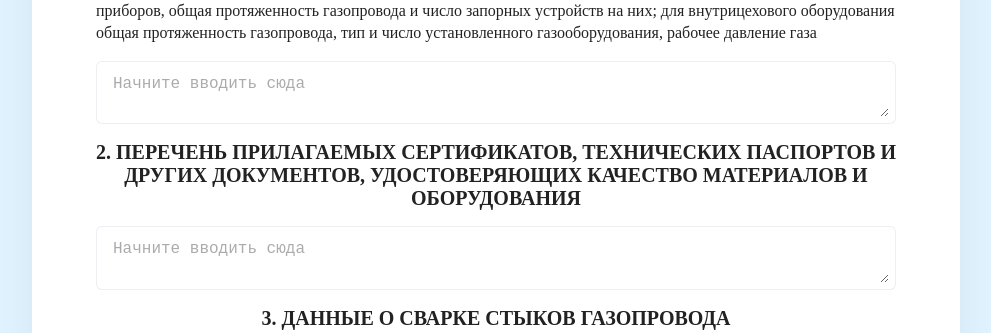
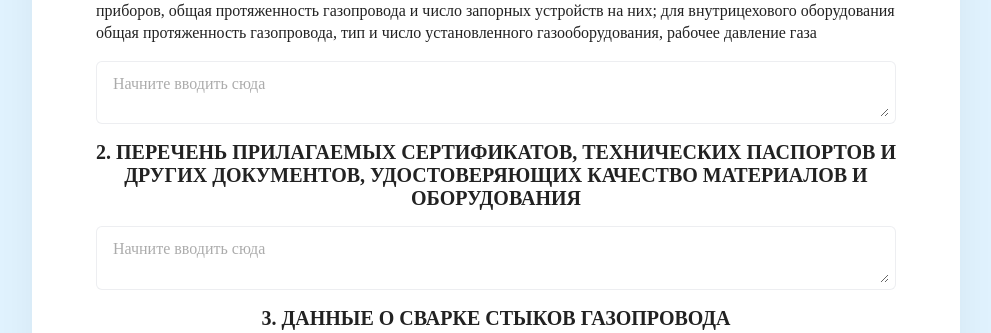
Before and after one commit to strukovd/gazprom-partners, a Nuxt app: page /construct-pass in a window 1280 px wide. Shown: the part 464-797 px from the top of the page, without its empty margins (144-1135 px from the left). Built offline with nearby package versions, Linux system fonts and the light colour scheme.

Commit message:
GAZ-1535: fixed base-components

```diff
--- a/app/components/common/BaseMemo.vue
+++ b/app/components/common/BaseMemo.vue
@@ -29,6 +29,7 @@ export default defineComponent({
 	// TODO: добавить .lazy директиву
 	name: 'BaseTextBox',
 	emits: [ 'update:modelValue' ],
+	components: { BaseIcon },
 	props: {
 		modelValue: [ String, Number ],
 		label: String,
@@ -78,7 +79,7 @@ export default defineComponent({
 			align-items: center;
 			white-space: nowrap;
 			text-wrap: nowrap;
-			font-size: 16px;
+			// font-size: 16px;
 			background: #FFFFFF;
 			border-radius: 6px;
 			border: 1px solid #E0E2E791;
@@ -110,10 +111,11 @@ export default defineComponent({
 			}
 
 			&>textarea {
+				font-family: inherit;
 				flex: auto 1 0;
 				color: inherit;
 				outline: none;
-				font-size: 16px;
+				font-size: 1em;
 				box-sizing: border-box;
 				background: transparent;
 				// padding:.5em .7em;
--- a/app/components/common/BaseTextBox.vue
+++ b/app/components/common/BaseTextBox.vue
@@ -13,7 +13,7 @@
 				</header>
 				<div class="text-box-area">
 					<BaseIcon v-if="prependIcon" class="prepend-icon" size="1.4em" :name="prependIcon"/>
-					<input :type="type" :placeholder="placeholder" :value="modelValue" @input="onInput"/>
+					<input :type="type" :placeholder="placeholder" :autofocus="autofocus" :value="modelValue" @input="onInput"/>
 					<BaseIcon v-if="appendIcon" class="append-icon" size="1.4em" :name="appendIcon"/>
 					<BaseButton v-if="button" @click="onSubmit" variant="secondary">{{ button }}</BaseButton>
 				</div>
@@ -40,6 +40,7 @@ export default defineComponent({
 		label: String,
 		prependIcon: String,
 		appendIcon: String,
+		autofocus: Boolean,
 		placeholder: String,
 		type: {
 			type: String as () => 'text' | 'password' | 'color'
```
